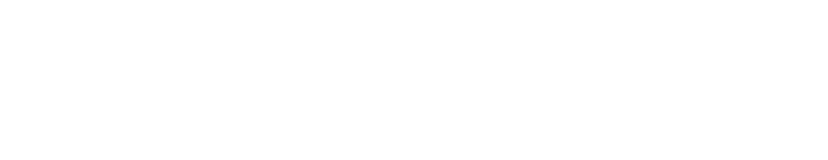
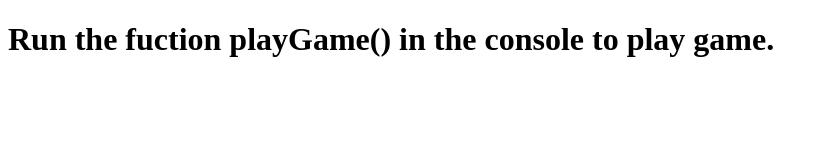
Before and after one commit to Nizam-W-eb/Rock-Paper-Scissors, a plain HTML site: page index.html in a window 1280 px wide. Shown: the whole page, without its empty margins (0-828 px from the left). Drawn offline with Linux system fonts and the light colour scheme.

Commit message:
add instructions on how to play GAME

```diff
--- a/index.html
+++ b/index.html
@@ -6,6 +6,7 @@
     <title>Rock-Paper-Scissor</title>
 </head>
 <body>
+    <h1>Run the fuction <strong>playGame()</strong> in the console to play game.</h1>
     <script src="script.js"></script>
 </body>
 </html>
```
